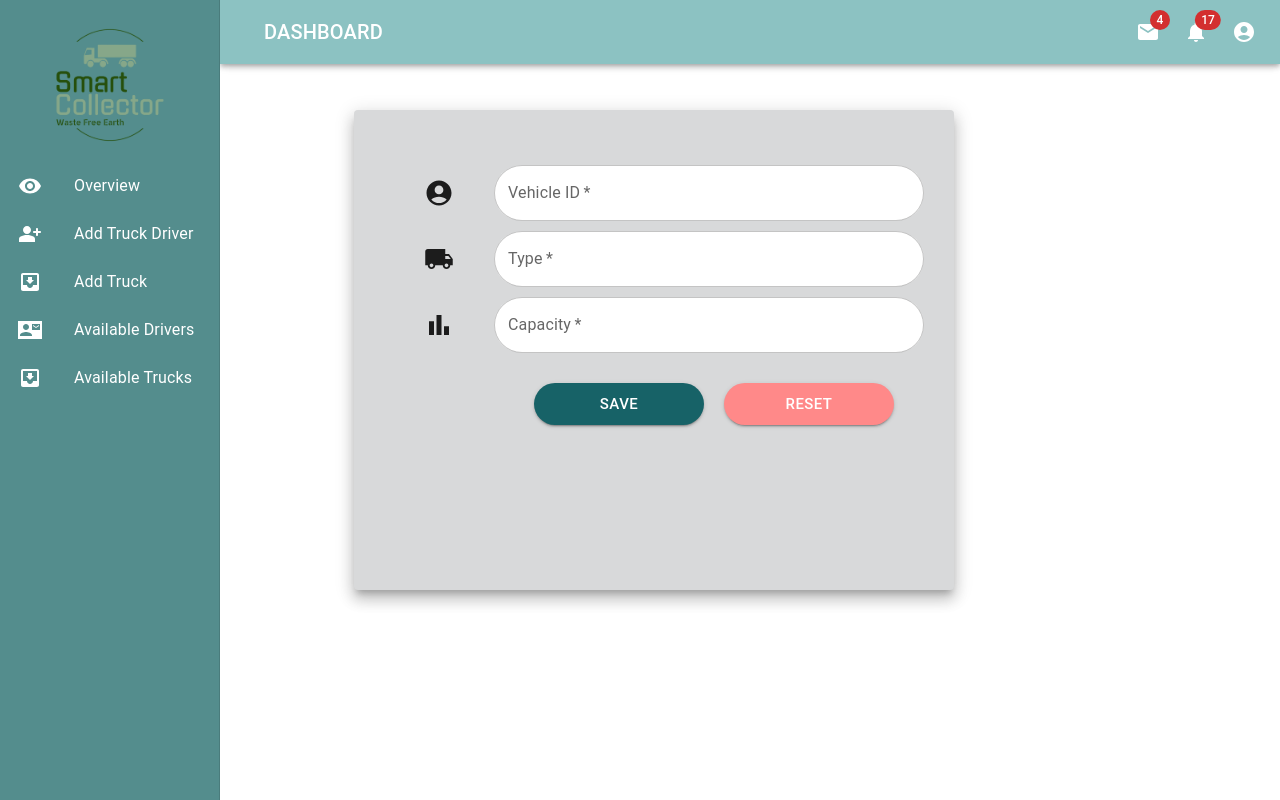
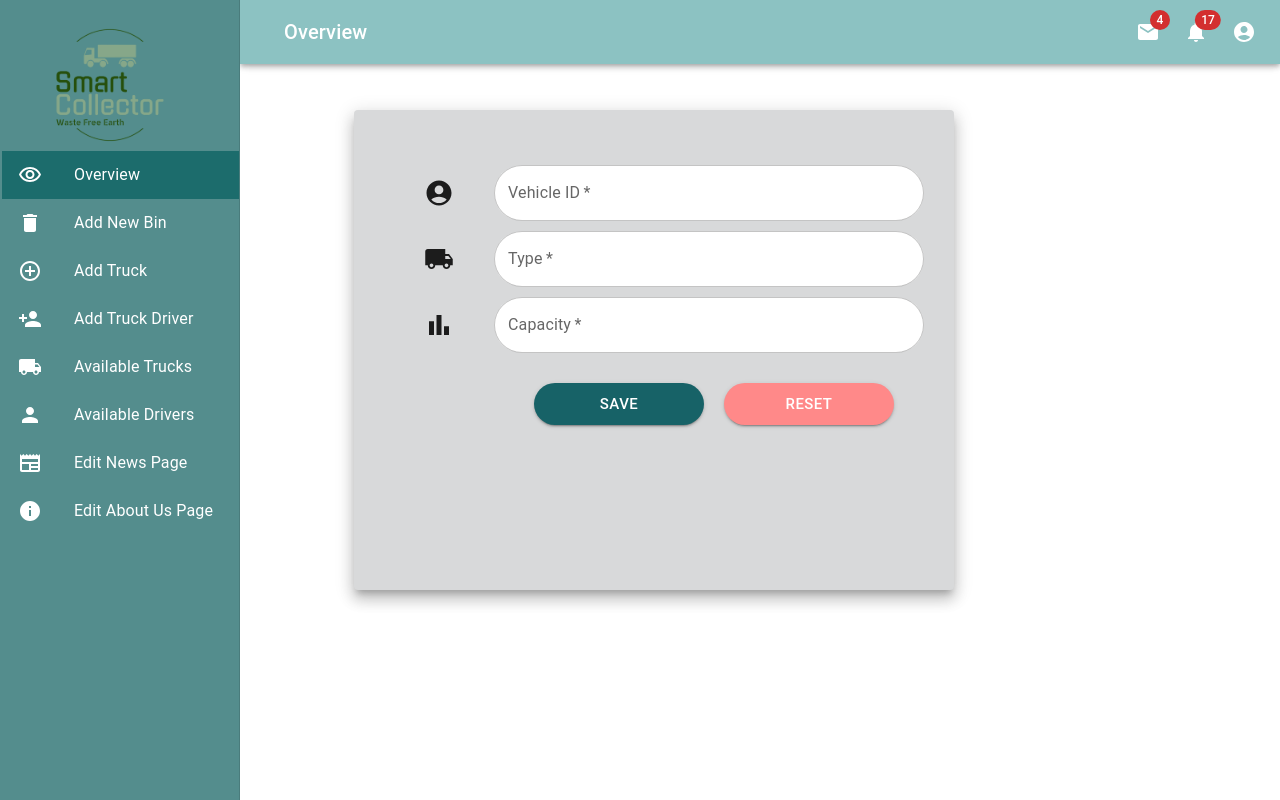
Before and after one commit to AmashaNK/GarbageCollectionMS-app-frontend, a React (Create React App) app: page /add/truck in a window 1280 px wide. Built offline with nearby package versions, Linux system fonts and the light colour scheme; a web font is replaced by a local one.

Commit message:
Small changes in task list

```diff
--- a/src/Components/MainPages/Admin/AdminTaskList.jsx
+++ b/src/Components/MainPages/Admin/AdminTaskList.jsx
@@ -1,4 +1,5 @@
 import * as React from 'react';
+import { Link } from 'react-router-dom';
 import PropTypes from 'prop-types';
 import AppBar from '@mui/material/AppBar';
 import Toolbar from '@mui/material/Toolbar';
@@ -8,6 +9,7 @@ import Typography from '@mui/material/Typography';
 import MailIcon from '@mui/icons-material/Mail';
 import NotificationsIcon from '@mui/icons-material/Notifications';
 import AccountCircle from '@mui/icons-material/AccountCircle';
+import DeleteIcon from '@mui/icons-material/Delete';
 import Badge from '@mui/material/Badge';
 import MenuItem from '@mui/material/MenuItem';
 import Menu from '@mui/material/Menu';
@@ -18,12 +20,10 @@ import ListItemButton from '@mui/material/ListItemButton';
 import ListItemIcon from '@mui/material/ListItemIcon';
 import ListItemText from '@mui/material/ListItemText';
 import Logo from "../../Assets/logo.png";
-import RemoveRedEyeRoundedIcon from '@mui/icons-material/RemoveRedEyeRounded';
-import PersonAddAltRoundedIcon from '@mui/icons-material/PersonAddAltRounded';
-import ContactMailSharpIcon from '@mui/icons-material/ContactMailSharp';
-import InboxIcon from '@mui/icons-material/MoveToInbox';
 
-const drawerWidth = 220;
+import { AddCircleOutlineOutlined, Info, LocalShipping, Newspaper, Person, PersonAdd, VisibilityOutlined } from '@mui/icons-material';
+
+const drawerWidth = 240;
 
 function ResponsiveDrawer(props) {
     const { window } = props;
@@ -31,6 +31,7 @@ function ResponsiveDrawer(props) {
     const [isClosing, setIsClosing] = React.useState(false);
     const [anchorEl, setAnchorEl] = React.useState(null);
     const [mobileMoreAnchorEl, setMobileMoreAnchorEl] = React.useState(null);
+    const [selectedMenuItem, setSelectedMenuItem] = React.useState('Overview'); // State to track selected menu item
 
     const handleDrawerToggle = () => {
         setMobileOpen(!mobileOpen);
@@ -61,6 +62,12 @@ function ResponsiveDrawer(props) {
     const handleMobileMenuOpen = (event) => {
         setMobileMoreAnchorEl(event.currentTarget);
     };
+
+    const handleMenuItemClick = (text) => {
+        setSelectedMenuItem(text); // Update selected menu item
+        handleMenuClose(); // Close the menu
+    };
+
 
     const menuId = 'primary-search-account-menu';
     const renderMenu = (
@@ -135,19 +142,27 @@ function ResponsiveDrawer(props) {
     const drawer = (
         <div>
             <div>
-                <img src={Logo} style={{ width: '200px', height: '130px', marginTop: '20px', marginLeft: '10px' }} />
+                <img src={Logo} style={{ width: '200px', height: '130px', marginTop: '20px', marginLeft: '10px',marginBottom:'30px'}} />
             </div>
             <Toolbar />
-            <List sx={{ display: 'flex', flexDirection: 'column', justifyContent: 'center', height: '26%', marginTop: '2px', marginLeft: '2px' }}>
+            <List sx={{ display: 'flex', flexDirection: 'column', justifyContent: 'center', height: '170px', marginTop: '10px', marginLeft: '2px' }}>
                 {[
-                    { text: 'Overview', icon: <RemoveRedEyeRoundedIcon /> },
-                    { text: 'Add Truck Driver', icon: <PersonAddAltRoundedIcon /> },
-                    { text: 'Add Truck', icon: <InboxIcon /> },
-                    { text: 'Available Drivers', icon: <ContactMailSharpIcon /> },
-                    { text: 'Available Trucks', icon: <InboxIcon /> }
+                    { text: 'Overview', icon: <VisibilityOutlined/>, link:'/overview' },
+                    { text: 'Add New Bin', icon: <DeleteIcon/>, link:'/add/new/bin' },
+                    { text: 'Add Truck', icon: <AddCircleOutlineOutlined />, link:'/add/truck' },
+                    { text: 'Add Truck Driver', icon: <PersonAdd />, link:'/add/truck/driver' },
+                    { text: 'Available Trucks', icon: <LocalShipping />, link:'/available/trucks' },
+                    { text: 'Available Drivers', icon: <Person />, link:'/available/drivers' },
+                    { text: 'Edit News Page', icon: <Newspaper />, link:'/edit/newspage' },
+                    { text: 'Edit About Us Page', icon: <Info />, link:'/edit/about-us-page' }
                 ].map((item, index) => (
-                    <ListItem key={item.text} disablePadding>
-                        <ListItemButton>
+                    <ListItem key={item.text} disablePadding component={Link} to={item.link} sx={{ color: 'white' }}>
+                        <ListItemButton
+                            onClick={() => {
+                                 handleMenuItemClick(item.text);
+                                 handleDrawerClose();
+                            }}
+                            style={{ backgroundColor: selectedMenuItem === item.text ? '#1C6C6C' : 'transparent' }}>
                             <ListItemIcon>
                                 {React.cloneElement(item.icon, { style: { color: 'white' } })}
                             </ListItemIcon>
@@ -186,10 +201,13 @@ function ResponsiveDrawer(props) {
                         sx={{
                             flexGrow: 1,
                             marginLeft:'20px'
-                         }}
+                        }}
                     >
-                        DASHBOARD
+
+                        {/* display the text of the selected menu item */}
+                        {selectedMenuItem}
                     </Typography>
+
                     <div>
                         <IconButton
                             size="large"
@@ -237,7 +255,7 @@ function ResponsiveDrawer(props) {
                     '& .MuiDrawer-paper': {
                         boxSizing: 'border-box',
                         width: drawerWidth,
-                        bgcolor: '#163020',
+                        bgcolor: '#548D8D',
                         color: 'white',
                     },
                 }}
@@ -259,7 +277,7 @@ function ResponsiveDrawer(props) {
             >
                 {drawer}
             </Drawer>
-            <Toolbar /> {/* Ensure content is below the app bar */}
+            <Toolbar />
             {renderMobileMenu}
             {renderMenu}
         </div>
```
